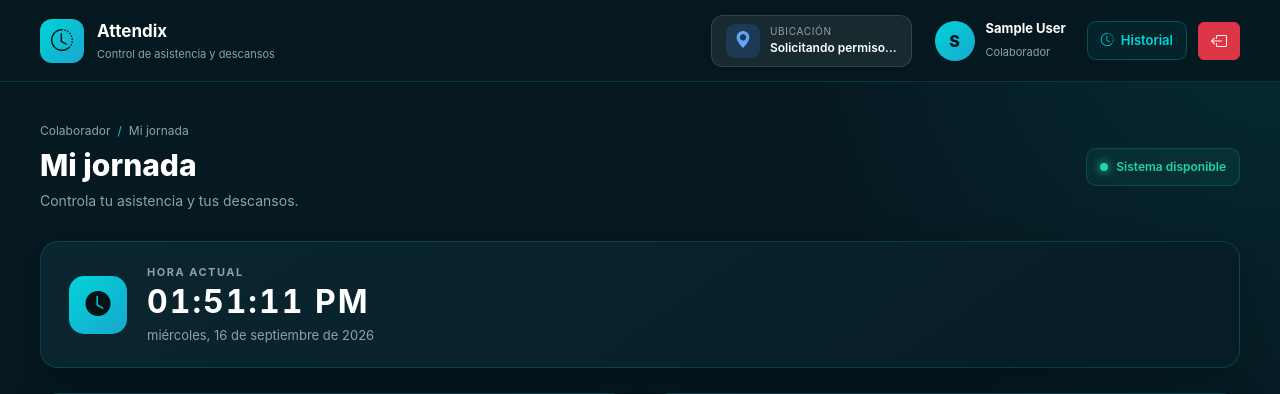
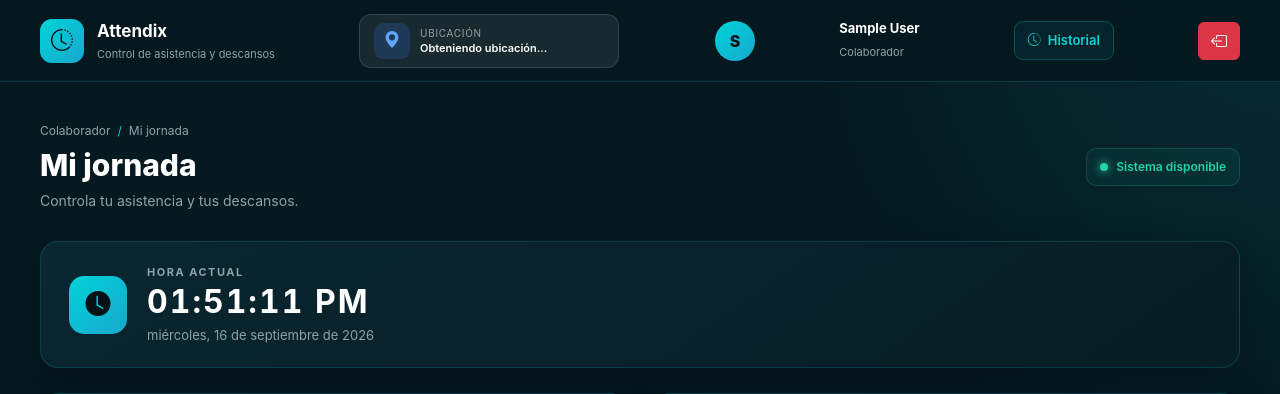
Before and after one commit to el-dino19/Attendix, a Flask app: page /Attendix/dashboard in a window 1280 px wide. Shown: the top 394 px of the page. Run offline with Flask 3, Linux system fonts and the light colour scheme; the visitor is signed in with stand-in values (Sample User, id 1); data that the repository does not hold is empty.

Commit message:
Implementacion de la Ubicaion

```diff
--- a/app/static/css/dashboard_empleado.css
+++ b/app/static/css/dashboard_empleado.css
@@ -1941,14 +1941,12 @@ main .reloj-card {
     box-shadow: 0 0 0 3px rgba(220, 53, 69, 0.3);
 }
 
-/* =====================================================
-   UBICACIÓN
-====================================================== */
-
+/* =========UBICACIÓN==============*/
 .header-location {
     display: flex;
     align-items: center;
     gap: 10px;
+
     padding: 8px 14px;
     margin-right: 12px;
 
@@ -1959,12 +1957,15 @@ main .reloj-card {
 
     color: white;
 
-    min-width: 170px;
+    width: 260px;
+    min-width: 260px;
 }
 
 .location-icon {
-    width: 34px;
-    height: 34px;
+    width: 36px;
+    height: 36px;
+
+    flex-shrink: 0;
 
     display: flex;
     align-items: center;
@@ -1973,6 +1974,7 @@ main .reloj-card {
     border-radius: 9px;
 
     background: rgba(59, 130, 246, 0.18);
+
     color: #60a5fa;
 
     font-size: 17px;
@@ -1987,35 +1989,52 @@ main .reloj-card {
 
 .location-info span {
     font-size: 10px;
+
     text-transform: uppercase;
+
     letter-spacing: 0.7px;
 
     color: rgba(255, 255, 255, 0.55);
 }
 
 .location-info strong {
-    font-size: 12px;
+    font-size: 11px;
+
     font-weight: 600;
 
     color: white;
 
+    line-height: 1.3;
+
     white-space: nowrap;
+
     overflow: hidden;
+
     text-overflow: ellipsis;
-
-    max-width: 130px;
 }
 
 
 /* =====================================================
    RESPONSIVE
-====================================================== */
+===================================================== */
+
+@media (max-width: 1100px) {
+
+    .header-location {
+        width: 210px;
+        min-width: 210px;
+    }
+}
+
 
 @media (max-width: 900px) {
 
     .header-location {
+        width: auto;
         min-width: auto;
+
         padding: 7px;
+
         margin-right: 5px;
     }
 
--- a/app/templates/empleado/dashboard.html
+++ b/app/templates/empleado/dashboard.html
@@ -67,8 +67,7 @@
 
       <!-- USUARIO -->
 
-      <div class="header-user">
-        <!-- =====================================================
+      <!-- =====================================================
      UBICACIÓN DEL USUARIO
 ====================================================== -->
 
@@ -79,9 +78,13 @@
 
           <div class="location-info">
             <span>Ubicación</span>
-            <strong id="ubicacion-texto">Obteniendo ubicación...</strong>
+
+            <strong id="ubicacion-texto">
+              Obteniendo ubicación...
+            </strong>
           </div>
         </div>
+
         <div class="user-avatar">{{ session["nombre"][0]|upper }}</div>
 
         <div class="user-info">
@@ -937,32 +940,56 @@
 ====================================================== -->
 
     <script>
-      function obtenerUbicacion() {
+      async function obtenerUbicacion() {
         const elemento = document.getElementById("ubicacion-texto");
 
         if (!elemento) {
           return;
         }
 
-        // Verificar compatibilidad del navegador
         if (!navigator.geolocation) {
           elemento.textContent = "No disponible";
 
           return;
         }
 
-        elemento.textContent = "Solicitando permiso...";
+        elemento.textContent = "Obteniendo ubicación...";
 
         navigator.geolocation.getCurrentPosition(
-          function (position) {
+          async function (position) {
             const latitud = position.coords.latitude;
             const longitud = position.coords.longitude;
 
-            elemento.textContent = `${latitud.toFixed(5)}, ${longitud.toFixed(5)}`;
+            try {
+              /*
+               * Convertir coordenadas en dirección
+               */
 
-            console.log("Ubicación del usuario:");
-            console.log("Latitud:", latitud);
-            console.log("Longitud:", longitud);
+              const respuesta = await fetch(
+                `https://nominatim.openstreetmap.org/reverse?format=jsonv2&lat=${latitud}&lon=${longitud}&zoom=18&addressdetails=1`,
+                {
+                  headers: {
+                    Accept: "application/json",
+                  },
+                },
+              );
+
+              if (!respuesta.ok) {
+                throw new Error("No se pudo obtener la dirección");
+              }
+
+              const datos = await respuesta.json();
+
+              if (datos.display_name) {
+                elemento.textContent = datos.display_name;
+              } else {
+                elemento.textContent = `${latitud.toFixed(5)}, ${longitud.toFixed(5)}`;
+              }
+            } catch (error) {
+              console.error("Error obteniendo dirección:", error);
+
+              elemento.textContent = `${latitud.toFixed(5)}, ${longitud.toFixed(5)}`;
+            }
           },
 
           function (error) {
@@ -989,7 +1016,7 @@
 
           {
             enableHighAccuracy: true,
-            timeout: 10000,
+            timeout: 15000,
             maximumAge: 300000,
           },
         );
```
